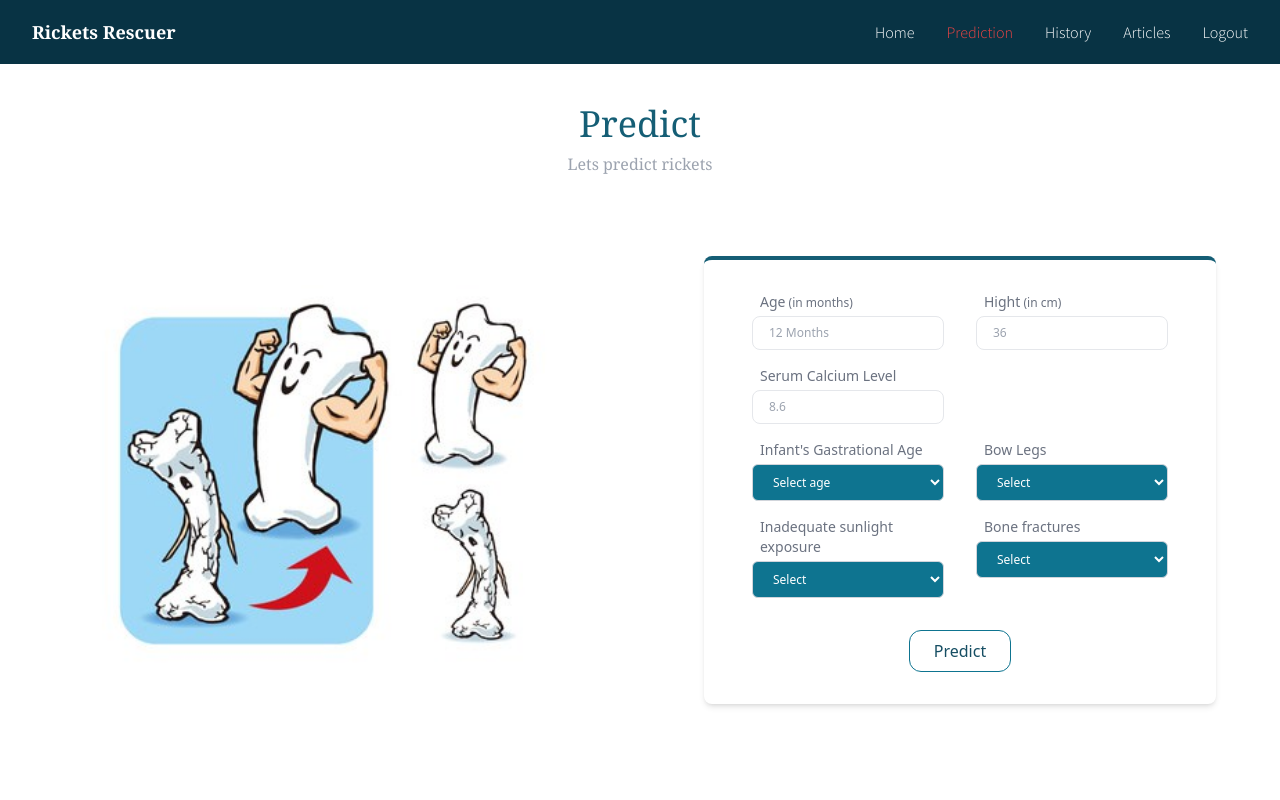
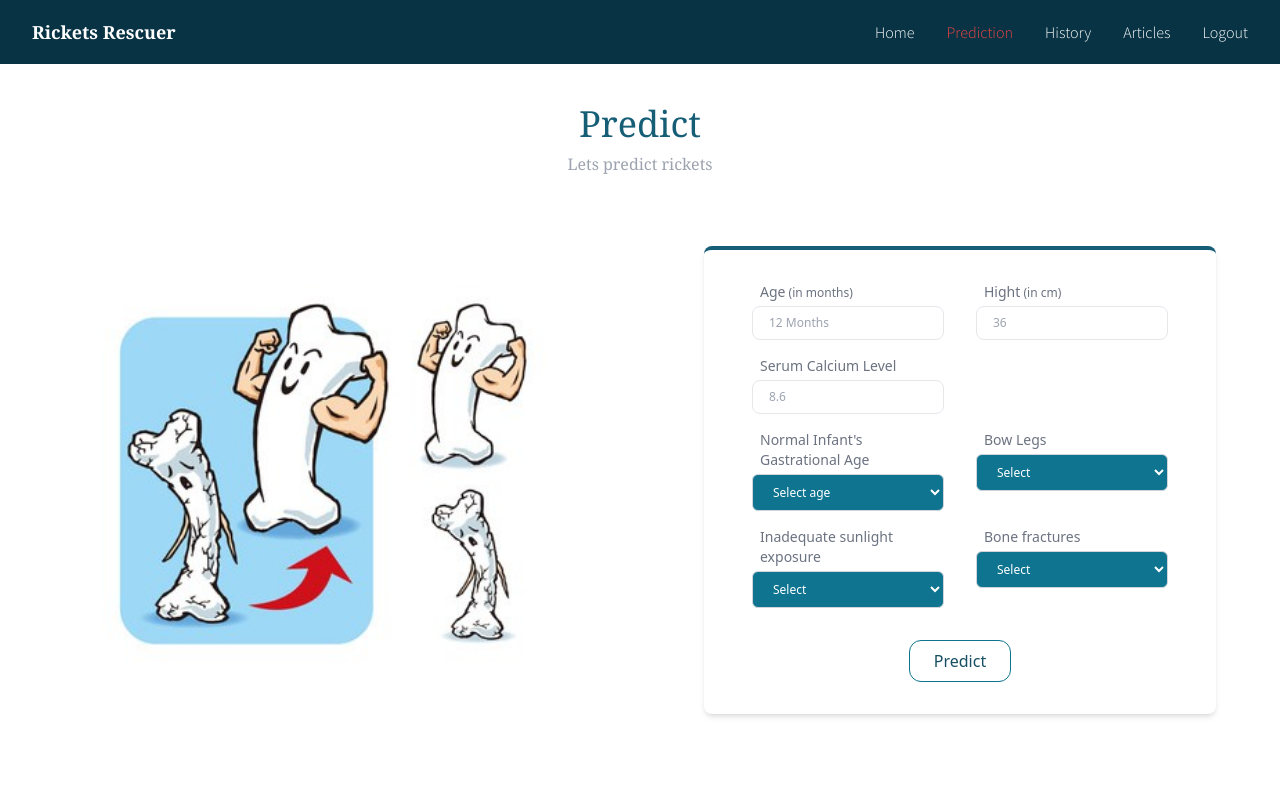
Before and after one commit to KalanaPallemulla/Final-research-frontend, a React (Create React App) app: page /prediction in a window 1280 px wide. Shown: the top 800 px of the page. Built offline with nearby package versions, Linux system fonts and the light colour scheme; sample sign-in values are in the browser's storage.

Commit message:
add:name

```diff
--- a/src/Pages/Prediction.js
+++ b/src/Pages/Prediction.js
@@ -155,7 +155,7 @@ const Prediction = () => {
             <div className="w-full md:grid md:grid-cols-2 ">
               <div class="flex flex-col px-4 mt-4 md:mt-4">
                 <label class="text-sm text-gray-500 ml-2">
-                  Infant's Gastrational Age
+                  Normal Infant's Gastrational Age
                 </label>
                 <div class="flex items-center mt-1">
                   <select
```
